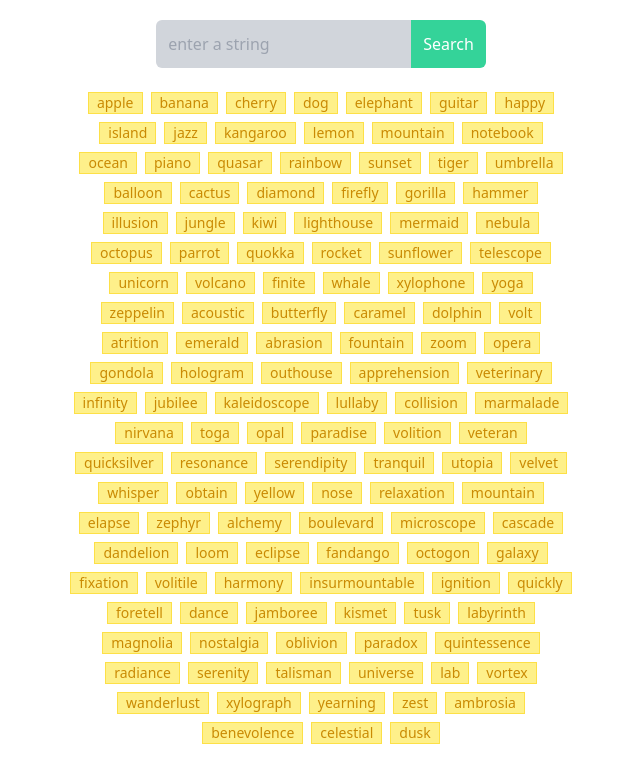
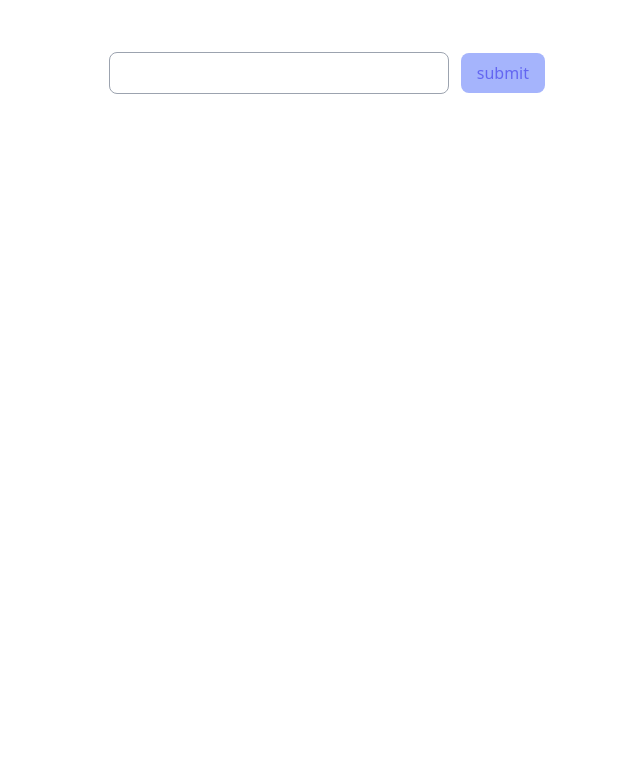
Before and after one commit to danxguerrero/react-formula, a React (Vite) app: page / in a window 1280 px wide. Shown: the top 782 px of the page, without its empty margins (319-959 px from the left). Built offline with nearby package versions, Linux system fonts and the light colour scheme.

Commit message:
Complete Message Project exercise

```diff
--- a/src/App.jsx
+++ b/src/App.jsx
@@ -1,7 +1,7 @@
-import { WordFilter } from './wordFilter/WordFilter'
+import { MessageProject } from './messageProject/MessageProject'
 
 const App = () => {
-  return <WordFilter />
+  return <MessageProject />
 };
 
 export default App;
--- /dev/null
+++ b/src/messageProject/MessageProject.jsx
@@ -0,0 +1,37 @@
+import { useState } from 'react'
+
+import { MessageItem } from './components/MessageItem'
+
+export const MessageProject = () => {
+    const [inputText, setInputText] = useState('')
+    const [messages, setMessages] = useState([])
+
+    const messageItems = messages.map((msg, idx) => <MessageItem message={msg} key={idx} />)
+
+
+    const handleSubmit = (e) => {
+        e.preventDefault()
+        setMessages([...messages, inputText])
+        setInputText('')
+    }
+
+    return (
+        <div className='flex justify-center items-center'>
+            <div className='flex flex-col items-center m-5 w-full max-w-2xl'>
+                <form
+                    className='flex m-5 w-full justify-center items-center max-w-md'
+                    onSubmit={handleSubmit}
+                >
+                    <input
+                        type='text'
+                        className='m-3 border border-gray-400 p-2 rounded-lg w-full'
+                        onChange={(e) => setInputText(e.target.value)}
+                        value={inputText}
+                    />
+                    <button className='bg-indigo-300 text-indigo-500 rounded-lg px-4 py-2'>submit</button>
+                </form>
+                {messageItems}
+            </div>
+        </div>
+    )
+}
--- /dev/null
+++ b/src/messageProject/components/MessageItem.jsx
@@ -0,0 +1,5 @@
+export const MessageItem = ({message}) => {
+    return (
+        <div className='border border-gray-300 w-full max-w-xl py-3 px-7 rounded-full m-2'>{message}</div>
+    )
+}
```
